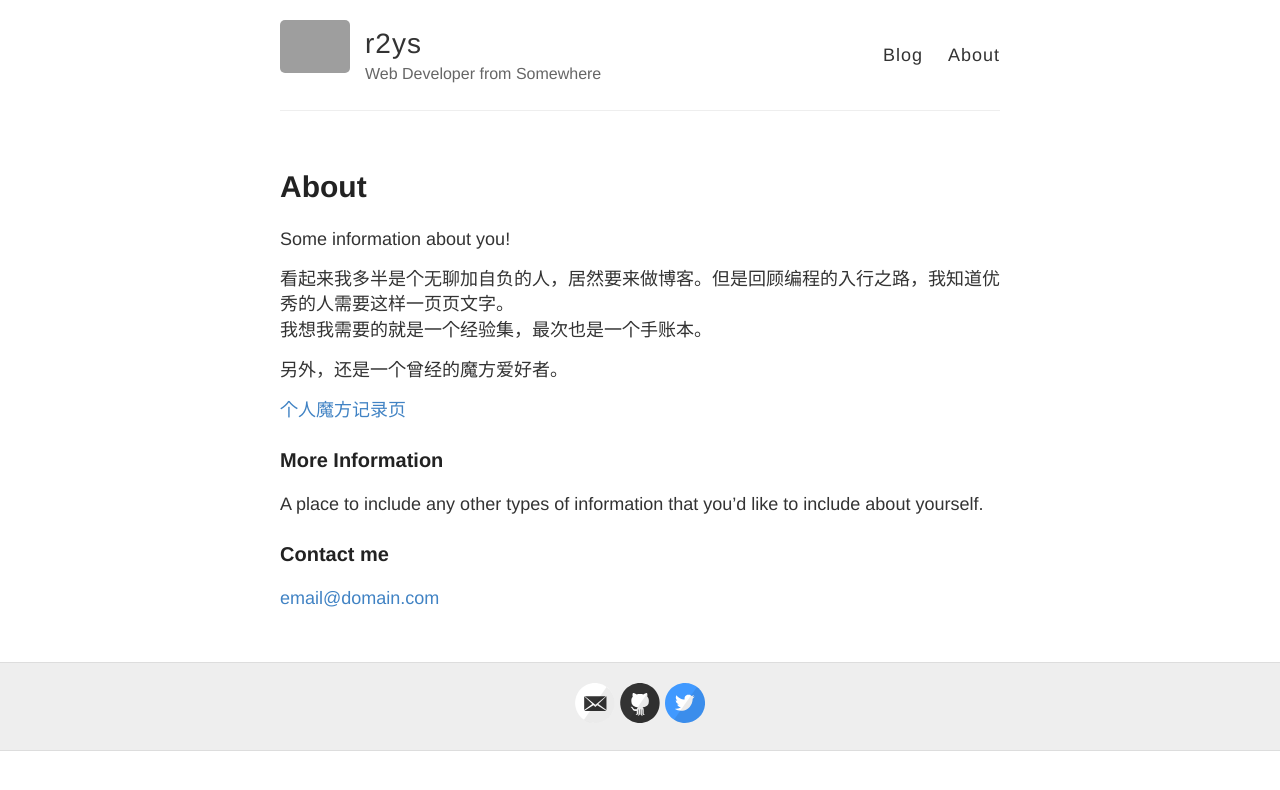
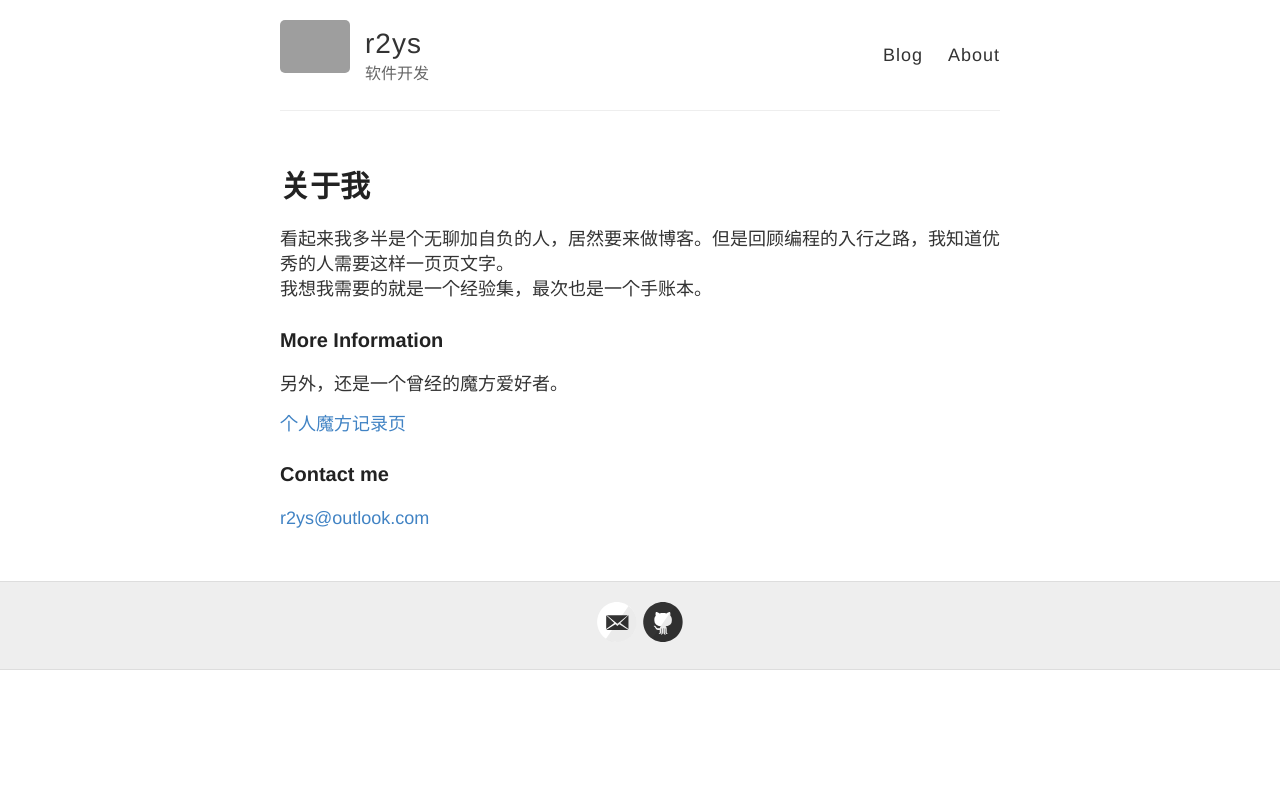
Before and after one commit to r2ys/r2ys.github.io, a Jekyll site: the page built from about.md, in a window 1280 px wide. Shown: the top 790 px of the page. Built offline with Jekyll 4.4.1, drawn with Linux system fonts in a browser that asks for light colours; grey boxes are pictures that could not be loaded.

Commit message:
modified logo.

```diff
--- a/_config.yml
+++ b/_config.yml
@@ -6,10 +6,10 @@
 name: r2ys
 
 # Short bio or description (displayed in the header)
-description: Web Developer from Somewhere
+description: 软件开发
 
 # URL of your avatar or profile pic (you could use your GitHub profile pic)
-avatar: https://raw.githubusercontent.com/barryclark/jekyll-now/master/images/jekyll-logo.png
+avatar: https://blog.r2ys.top/images/jekyll-logo.png
 
 #
 # Flags below are optional
@@ -21,12 +21,12 @@
   email: r2ys@outlook.com
   facebook:
   flickr:
-  github: https://github.com/r2ys
+  github: r2ys
   instagram:
   linkedin:
   pinterest:
   rss: # just type anything here for a working RSS icon
-  twitter: r2ys
+  twitter:
   stackoverflow: # your stackoverflow profile, e.g. "users/50476/bart-kiers"
   youtube: # channel/<your_long_string> or user/<user-name>
   googleplus: # anything in your profile username that comes after plus.google.com/
@@ -41,7 +41,7 @@
 
 # Your website URL (e.g. http://barryclark.github.io or http://www.barryclark.co)
 # Used for Sitemap.xml and your RSS feed
-url:
+url: https://blog.r2ys.top
 
 # If you're hosting your site at a Project repository on GitHub pages
 # (http://yourusername.github.io/repository-name)
--- a/about.md
+++ b/about.md
@@ -1,22 +1,18 @@
 ---
 layout: page
-title: About
+title: 关于我
 permalink: /about/
 ---
 
-Some information about you!
-
 看起来我多半是个无聊加自负的人，居然要来做博客。但是回顾编程的入行之路，我知道优秀的人需要这样一页页文字。
 我想我需要的就是一个经验集，最次也是一个手账本。
+
+### More Information
 
 另外，还是一个曾经的魔方爱好者。
 
 [个人魔方记录页](https://www.worldcubeassociation.org/persons/2009HUDI01)
 
-### More Information
-
-A place to include any other types of information that you'd like to include about yourself.
-
 ### Contact me
 
-[email@domain.com](mailto:email@domain.com)
+[r2ys@outlook.com](mailto:r2ys@outlook.com)
```
Also changed, not shown: 404.md (+1 -1 lines), _posts/2019-06-14-the-road-to-engineering.md (added, +6 -0 lines), 8 other files.
